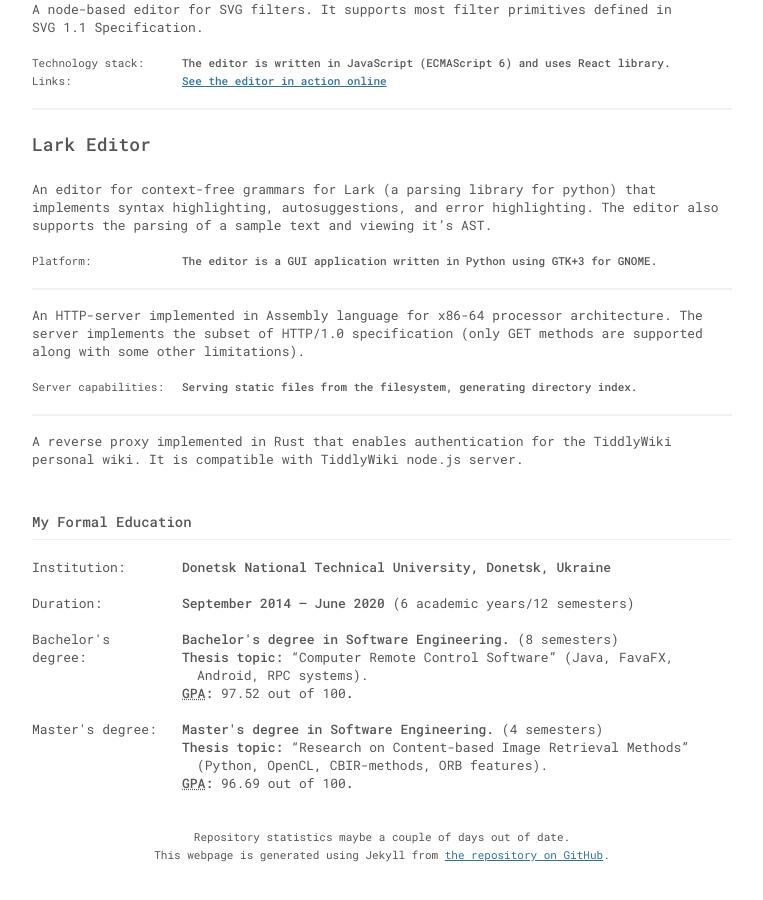
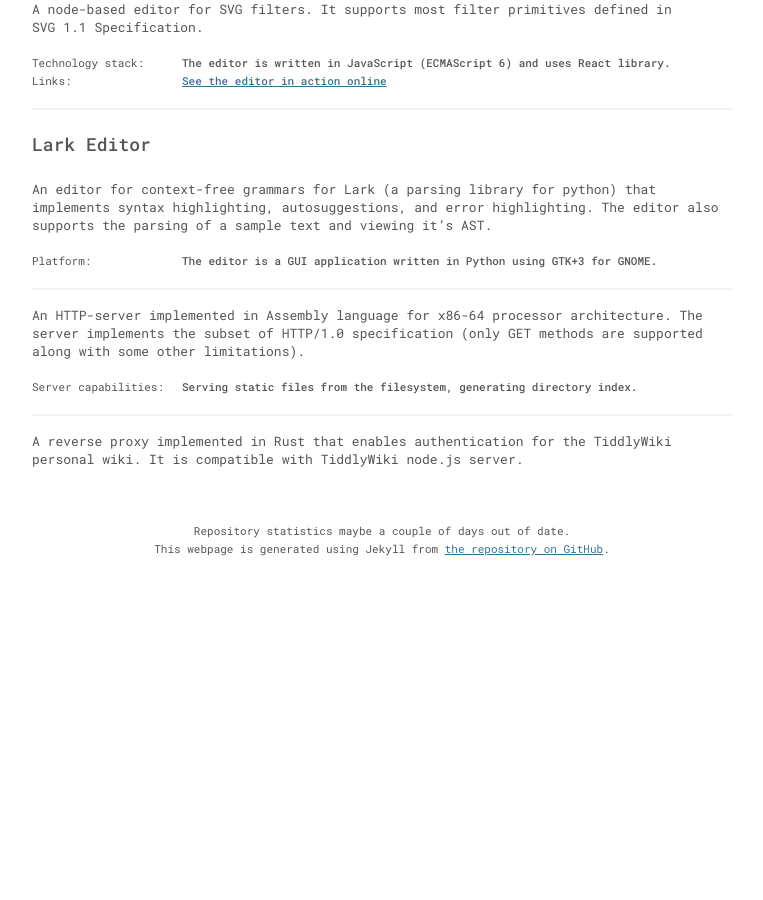
Before and after one commit to poletaevvlad/poletaevvlad.github.io, a Jekyll site: the page built from _pages/projects.md, in a window 1280 px wide and 900 px high, scrolled down 1009 px. Shown: the whole window, without its empty margins (258-1021 px from the left). Built offline with Jekyll 4.4.1, drawn with Linux system fonts in a browser that asks for light colours; after the commit the page ends 1603 px from its top, so only the background shows below that.

Commit message:
Removed education section

```diff
--- a/_data/education.yaml
+++ /dev/null
@@ -1,24 +0,0 @@
-institution:
-  name: Donetsk National Technical University
-  city:  Donetsk
-  country: Ukraine
-
-duration:
-  start: {year: 2014, month: September}
-  end: {year: 2020, month: June}
-  extra: 6&nbsp;academic&nbsp;years/&#8203;12&nbsp;semesters
-
-degrees:
-  - type: Bachelor
-    duration_semesters: 8
-    area: Software Engineering
-    topic: Computer Remote Control Software
-    keywords: Java, FavaFX, Android, RPC systems
-    gpa: 97.52
-
-  - type: Master
-    duration_semesters: 4
-    area: Software Engineering
-    topic: Research on Content-based Image Retrieval Methods
-    keywords: Python, OpenCL, CBIR-methods, ORB features
-    gpa: 96.69
--- a/_layouts/projects.html
+++ b/_layouts/projects.html
@@ -34,43 +34,7 @@ layout: base
         {% endfor %}
       {% endfor %}
     </section>
-
-    <section>
-      <h2>My Formal Education</h2>
-
-      {% assign edu = site.data.education %}
-      <div class="large extra">
-        <div class="extra_row" itemprop="alumniOf" itemscope itemtype="https://schema.org/CollegeOrUniversity">
-          <div class="extra_label">Institution:</div>
-          <div class="extra_content">
-            <span itemprop="name">{{ edu.institution.name }}</span>,
-            <span itemprop="location" itemscope itemtype="https://schema.org/PostalAddress"><span itemprop="addressLocality">{{ edu.institution.city }}</span>, <span itemprop="addressCountry">{{ edu.institution.country }}</span></span></div>
-        </div>
-
-        <div class="extra_row">
-          <div class="extra_label">Duration:</div>
-          <div class="extra_content">
-            {{ edu.duration.start.month }} {{ edu.duration.start.year }} &ndash;
-            {{ edu.duration.end.month }} {{ edu.duration.end.year }}
-            <span class="extra_details">({{ edu.duration.extra }})</span></div>
-        </div>
-
-        {% for degree in edu.degrees %}
-        <div class="extra_row" itemscope itemtype="https://schema.org/EducationalOccupationalCredential" itemprop="hasCredential">
-          <div class="extra_label"><span itemprop="educationalLevel">{{ degree.type }}</span>'s <span itemprop="credentialCategory">degree</span>:</div>
-          <div class="extra_content">
-            <div>
-              {{ degree.type }}'s degree in {{ degree.area }}.
-              <span class="extra_details">({{ degree.duration_semesters }}&nbsp;semesters)</span>
-            </div>
-            <div>Thesis topic: <span class="extra_details">“<span itemprop="headline">{{ degree.topic }}</span>” (<span itemprop="keywords">{{ degree.keywords }}</span>){% if degree.links %}; see {% for link in degree.links %}<a href="{{ link.href }}">{{ link.label }}</a>{% if forloop.last != true %}, {% endif %}</a>{% endfor %}{% endif %}.</span></div>
-            <div><abbr title="Grade Point Average">GPA</abbr>: <span class="extra_details">{{ degree.gpa }} out of 100</span>.</div>
-          </div>
-        </div>
-        {% endfor %}
-
-    </section>
-  </main>
+ </main>
 </div>
 
 <footer class="content">
```
